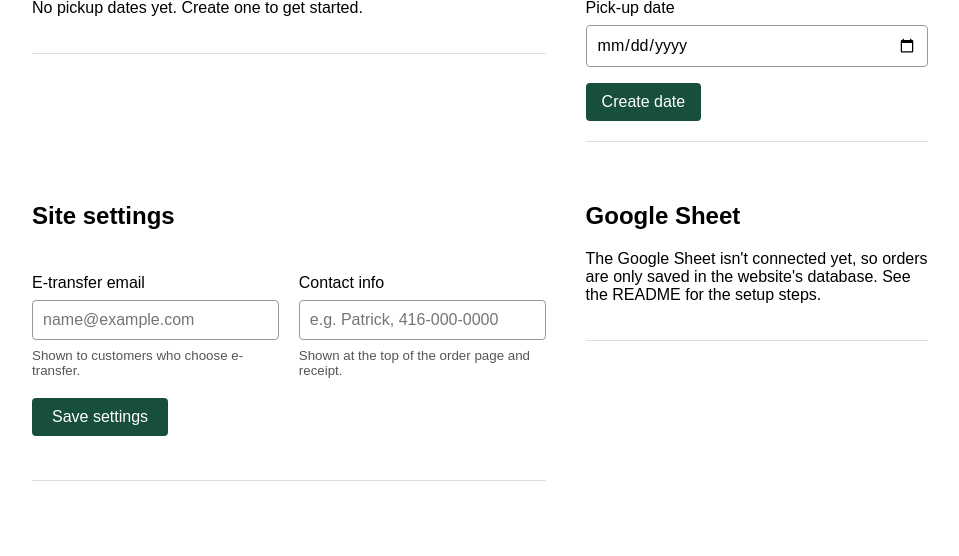
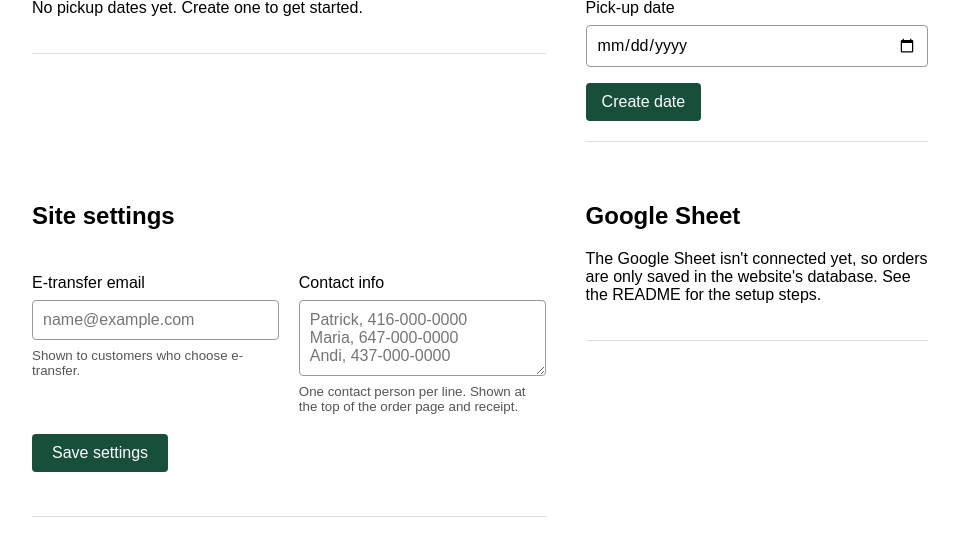
Before and after one commit to adhitamapatrick/mudika-po-website, a Flask app: page /admin/ in a window 1280 px wide. Shown: the part 213-769 px from the top of the page, without its empty margins (160-1119 px from the left). Run offline with Flask 3, Linux system fonts and the light colour scheme; the visitor is signed in with stand-in values (Sample User, id 1); data that the repository does not hold is empty.

Commit message:
Allow several contact people in site settings
Contact info is now a multi-line box (one person per line), shown as a
list on the order page and the receipt.

Co-Authored-By: Claude Opus 5.5 <noreply@anthropic.com>
Claude-Session: https://claude.ai/code/session_0153JXUnJtfuyortFs4QAi1i

```diff
--- a/src/mudika/routes_admin.py
+++ b/src/mudika/routes_admin.py
@@ -85,7 +85,9 @@ def update_settings():
         flash("Enter a valid e-transfer email.", "error")
         return redirect(url_for("admin.dates"))
     models.save_setting("etransfer_email", email)
-    models.save_setting("contact_info", request.form.get("contact_info", "").strip())
+    # One contact person per line; blank lines are dropped
+    contact_lines = [line.strip() for line in request.form.get("contact_info", "").splitlines()]
+    models.save_setting("contact_info", "\n".join(line for line in contact_lines if line))
     flash("Settings were saved.", "success")
     return redirect(url_for("admin.dates"))
 
--- a/src/mudika/templates/admin_dates.html
+++ b/src/mudika/templates/admin_dates.html
@@ -83,8 +83,8 @@
                 </div>
                 <div class="form-field">
                     <label for="contact-info">Contact info</label>
-                    <input id="contact-info" name="contact_info" type="text" value="{{ settings.contact_info }}" placeholder="e.g. Patrick, 416-000-0000">
-                    <small>Shown at the top of the order page and receipt.</small>
+                    <textarea id="contact-info" name="contact_info" rows="3" placeholder="Patrick, 416-000-0000&#10;Maria, 647-000-0000&#10;Andi, 437-000-0000">{{ settings.contact_info }}</textarea>
+                    <small>One contact person per line. Shown at the top of the order page and receipt.</small>
                 </div>
                 <div class="form-actions form-field-wide">
                     <button type="submit">Save settings</button>
```
Also changed, not shown: src/mudika/templates/home.html (+6 -1 lines), src/mudika/templates/order_success.html (+6 -1 lines).
